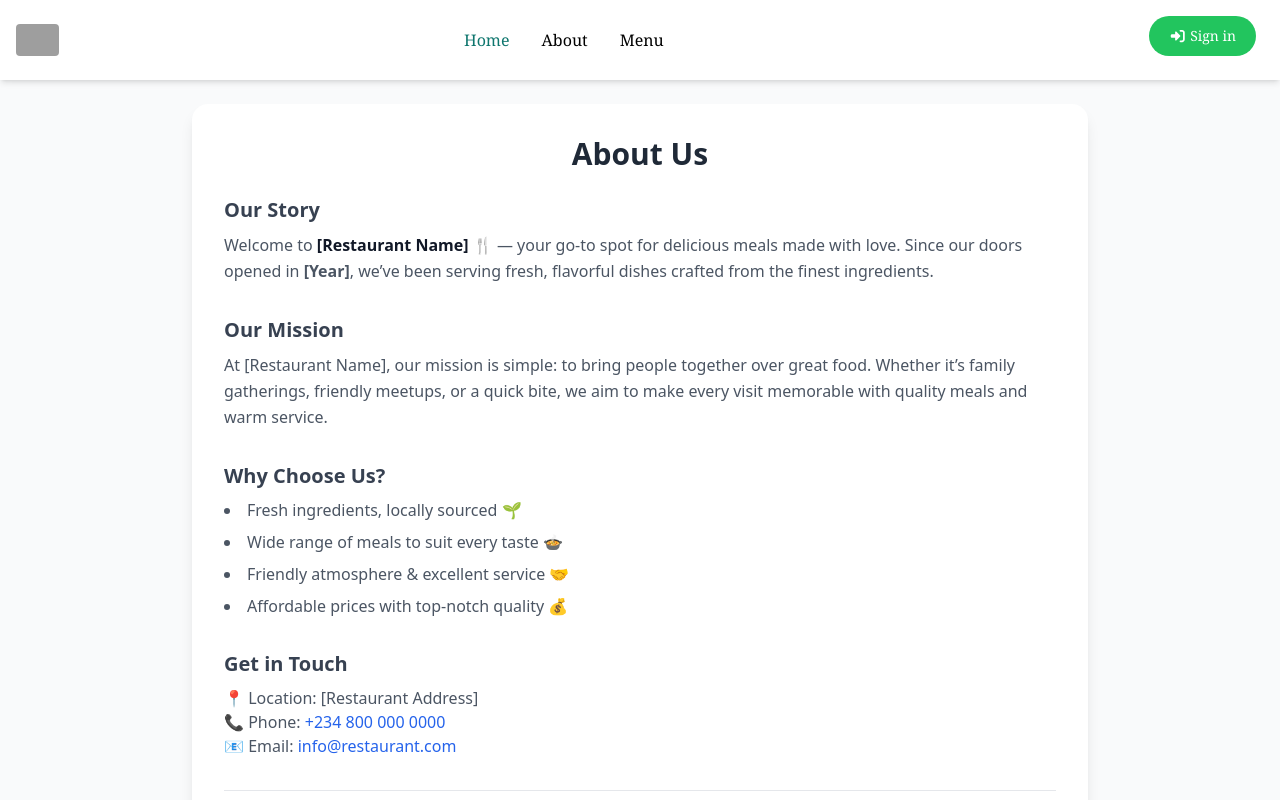
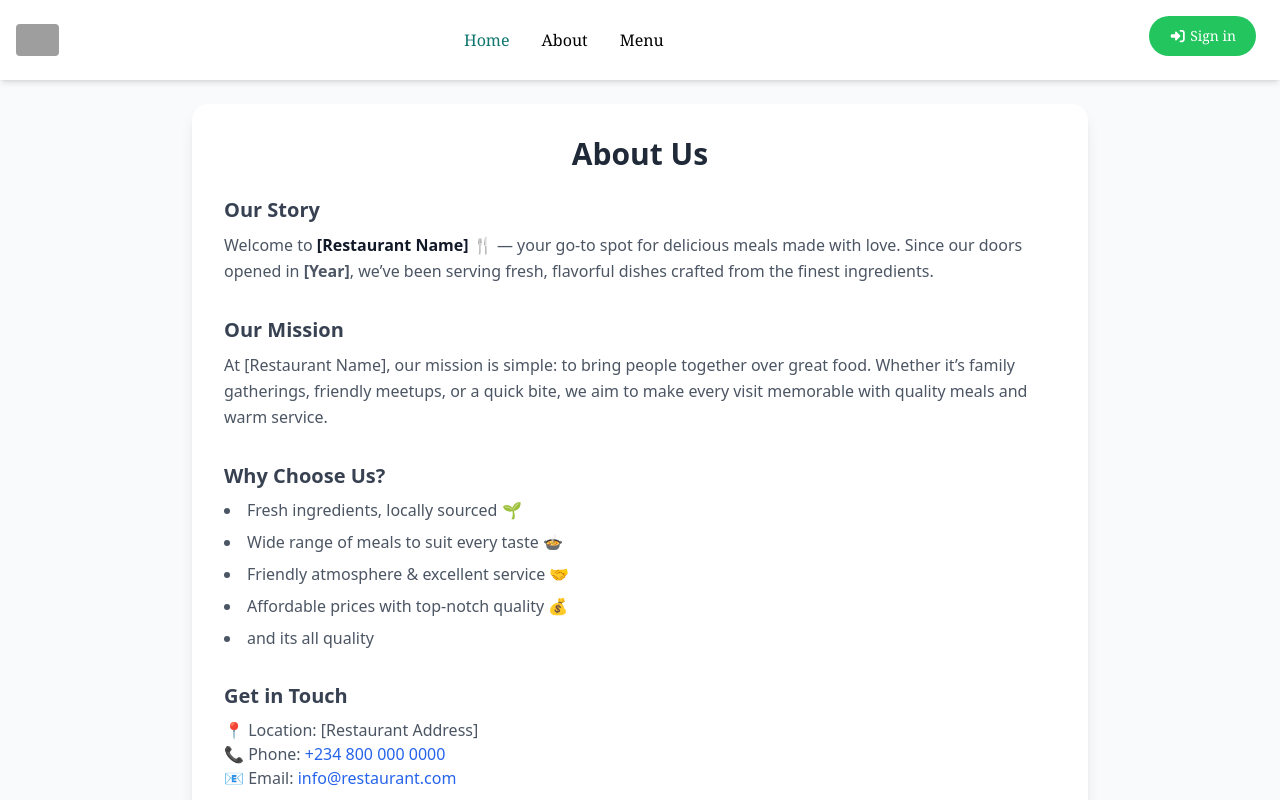
Before and after one commit to rhaymon001/hotTakesRestaurant-frontend, a Vue app: page /about in a window 1280 px wide. Shown: the top 800 px of the page. Built offline with nearby package versions, Linux system fonts and the light colour scheme; grey boxes are pictures that could not be loaded.

Commit message:
created an env file

```diff
--- a/src/views/AboutView.vue
+++ b/src/views/AboutView.vue
@@ -34,6 +34,7 @@
           <li>Wide range of meals to suit every taste 🍲</li>
           <li>Friendly atmosphere & excellent service 🤝</li>
           <li>Affordable prices with top-notch quality 💰</li>
+          <li>and its all quality</li>
         </ul>
       </section>
 
```
